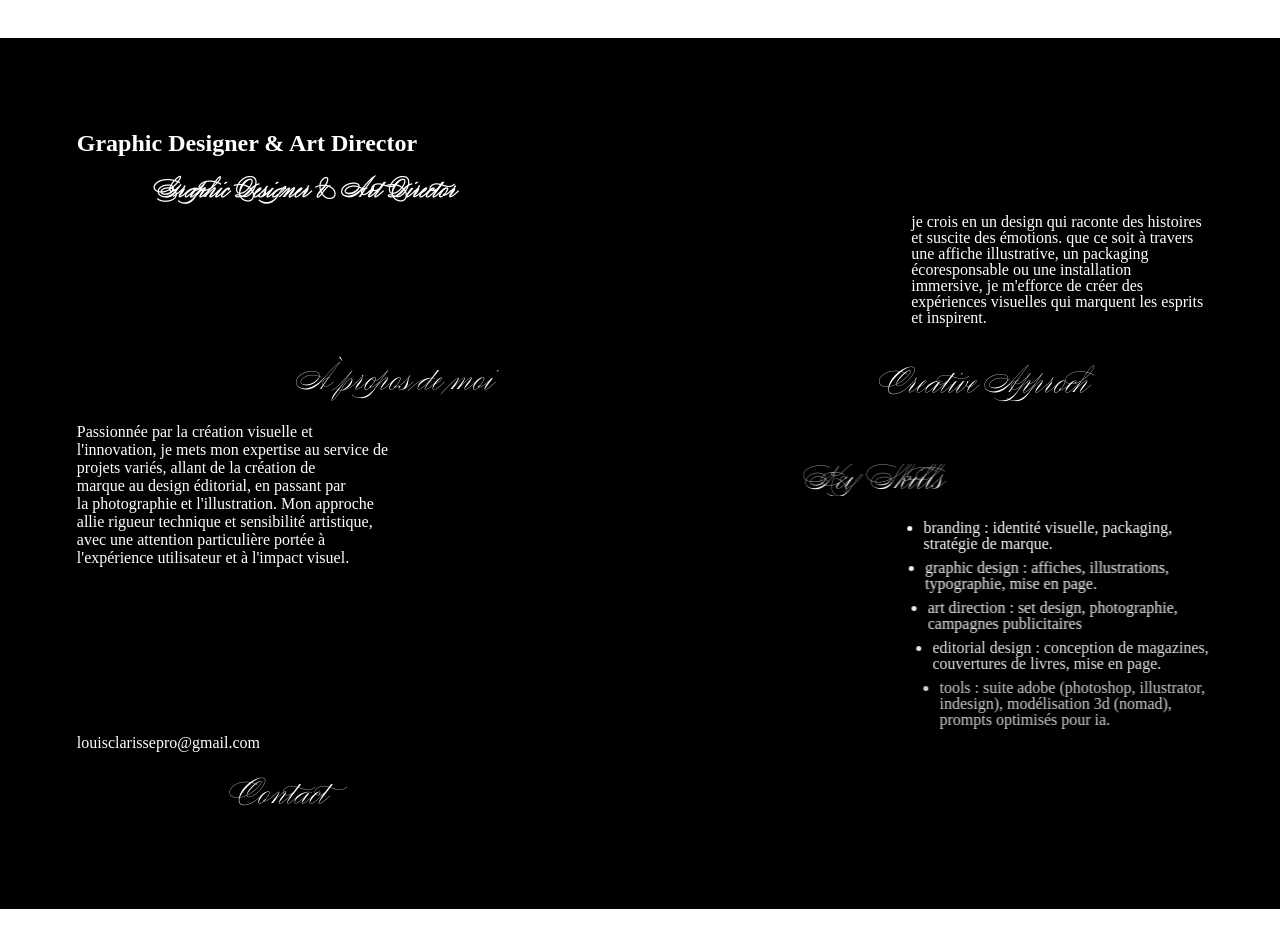
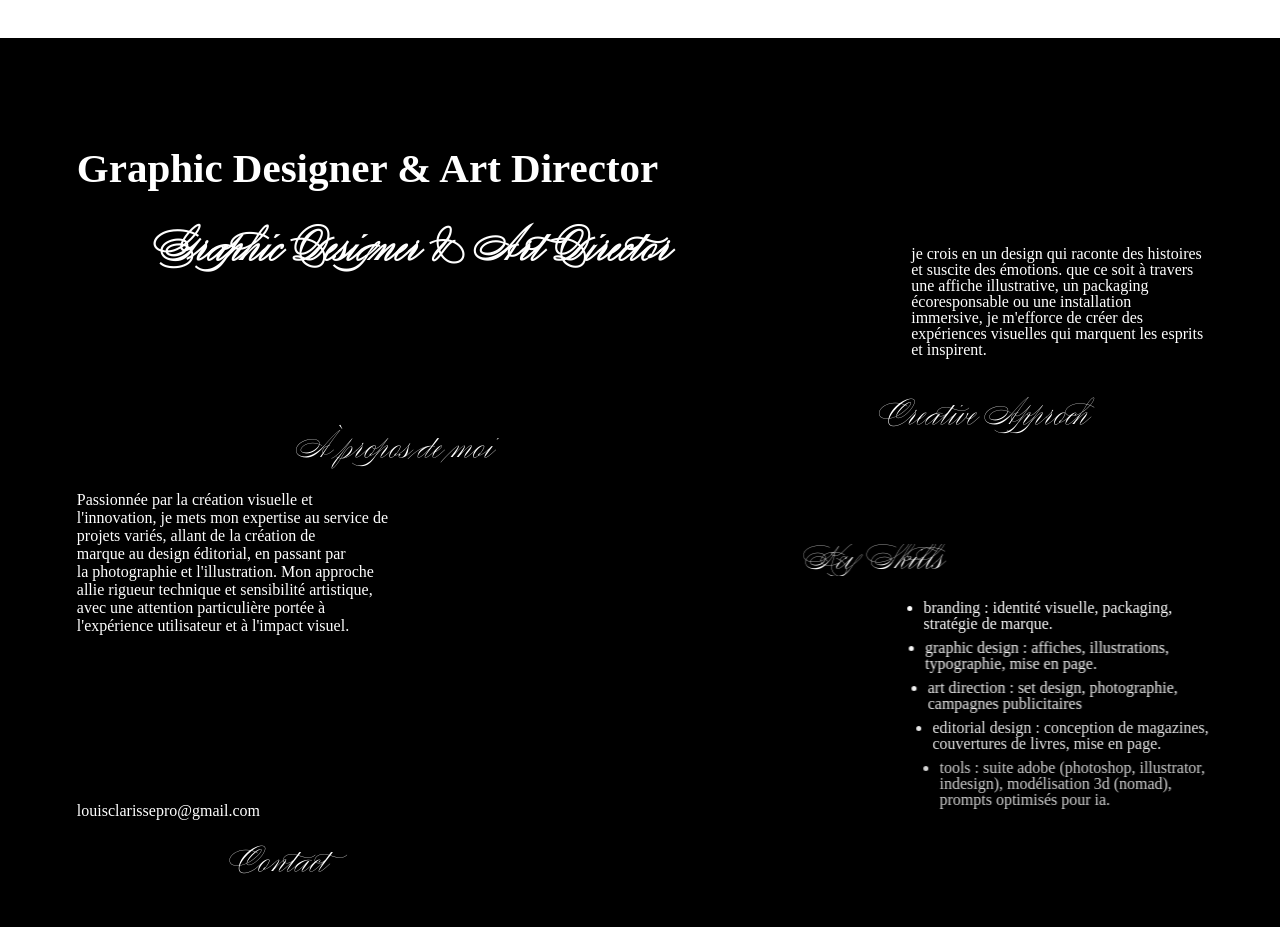
Before and after one commit to AdryanPro/claxStudio, a React (Vite) app: page / in a window 1280 px wide. Shown: the part 1020-1947 px from the top of the page. Built offline with nearby package versions, Linux system fonts and the light colour scheme; the HTML template or start-up script is replaced by a standard one; a web font is replaced by a local one.

Commit message:
home page font size

```diff
--- a/src/CSS/HomePage.css
+++ b/src/CSS/HomePage.css
@@ -14,6 +14,7 @@
 body{
     margin: 0;
     padding: 0;
+    cursor: none;
 }
 .h1HomePage{
     margin-left: 12vw;
@@ -160,6 +161,9 @@ body{
     margin-bottom: 11vh;
     overflow-x: hidden !important;
 }
+.graphicWrapper h1{
+    font-size: 41px;
+}
 .graphicWrapper h2{
     font-family: Compendium;
     font-weight: 400;
@@ -204,7 +208,7 @@ body{
 .creativeApproch{
     position: absolute;
     right: 6vw;
-    top: 20vh;
+    top: 24vh;
     text-align: right;
     max-width: 492px !important;
     max-height: 113px !important;
@@ -229,7 +233,7 @@ body{
 .keySkills{
     position: absolute;
     right: 6vw;
-    top: 50vh;
+    top: 60vh;
     width: 400px;
     height: 151px;
 }
```
